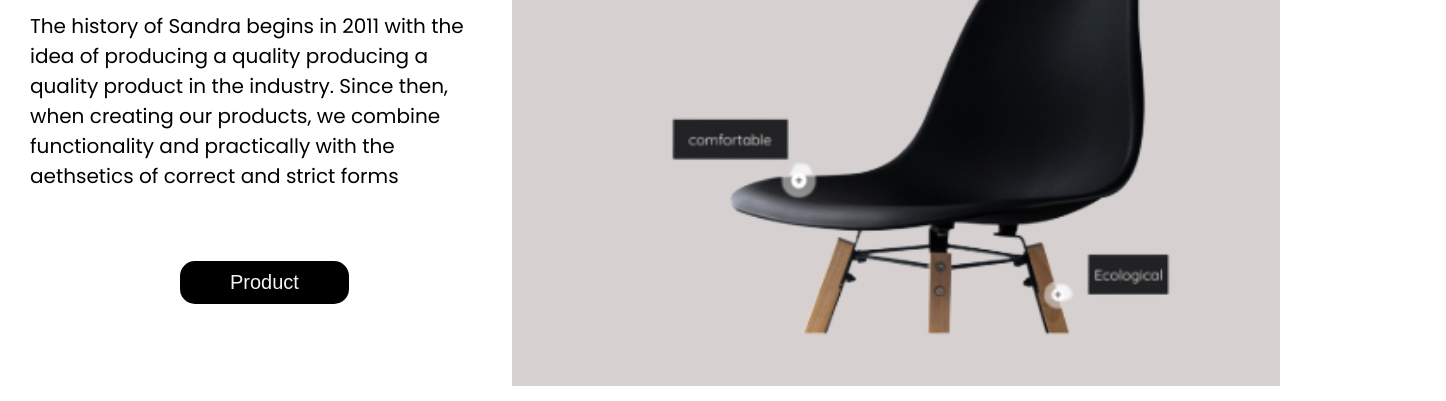
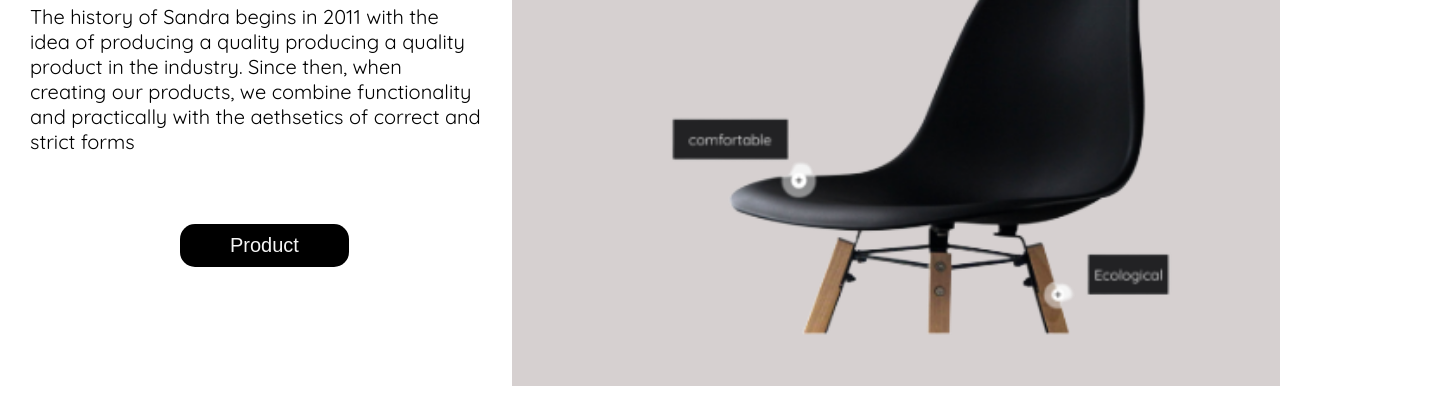
Before and after one commit to MAUREEN-OUGODEV/furniture, a plain HTML site: page index.html in a window 1280 px wide. Shown: the part 214-615 px from the top of the page, 1446 px wide, since content can reach past the window. Drawn offline with nearby package versions, Linux system fonts and the light colour scheme.

Commit message:
pushing changes

```diff
--- a/index.html
+++ b/index.html
@@ -8,8 +8,9 @@
     <script type="module" src="https://unpkg.com/ionicons@5.5.2/dist/ionicons/ionicons.esm.js"></script>
     <script nomodule src="https://unpkg.com/ionicons@5.5.2/dist/ionicons/ionicons.js"></script>
     <link rel="preconnect" href="https://fonts.googleapis.com">
-<link rel="preconnect" href="https://fonts.gstatic.com" crossorigin>
-<link href="https://fonts.googleapis.com/css2?family=Poppins&display=swap" rel="stylesheet">
+    <link rel="preconnect" href="https://fonts.gstatic.com" crossorigin>
+    <link href="https://fonts.googleapis.com/css2?family=Quicksand&display=swap" rel="stylesheet">
+
 
 
 <link rel="stylesheet" href="./style.css">
--- a/style.css
+++ b/style.css
@@ -3,7 +3,7 @@ body{
     padding: 0%;
     width: 100%;
     overflow-x: hidden;
-    font-family:  'Poppins', sans-serif;;
+    font-family: 'Quicksand', sans-serif;
 }
 .navbar{
    margin-left: 30px;
```
